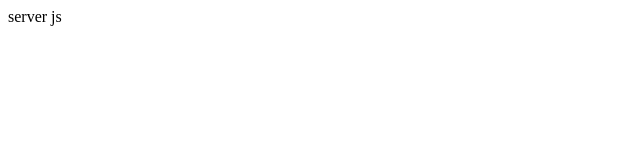
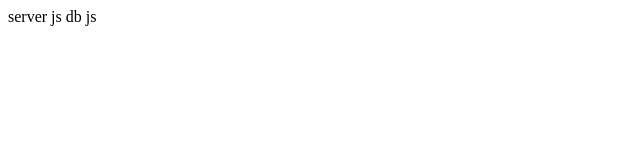
Before and after one commit to KarnanRavichandran/waste, a plain HTML site: page server.html in a window 1280 px wide. Shown: the full height of the page, 0-640 px from the left. Drawn offline with Linux system fonts and the light colour scheme.

Commit message:
upadted db server

```diff
--- a/server.html
+++ b/server.html
@@ -8,5 +8,6 @@
 </head>
 <body>
     server js
+    db js
 </body>
 </html>
```
